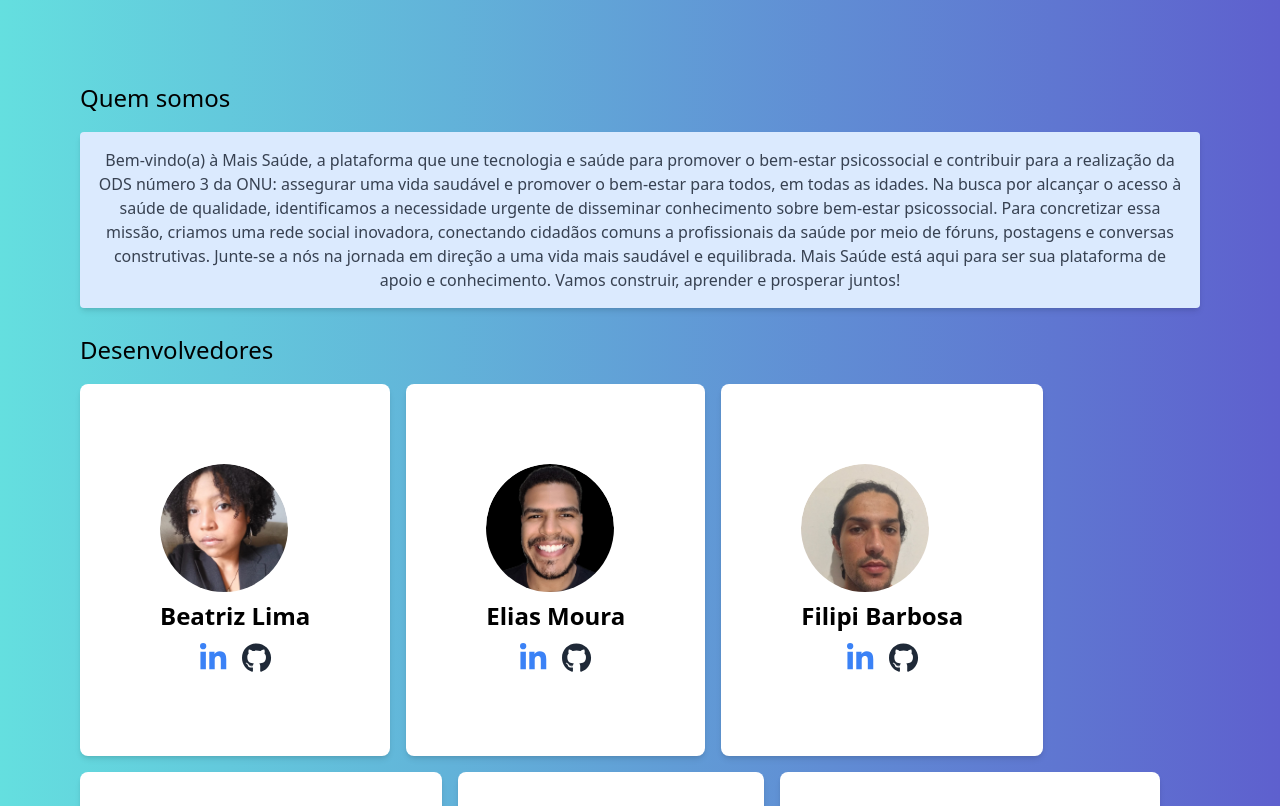
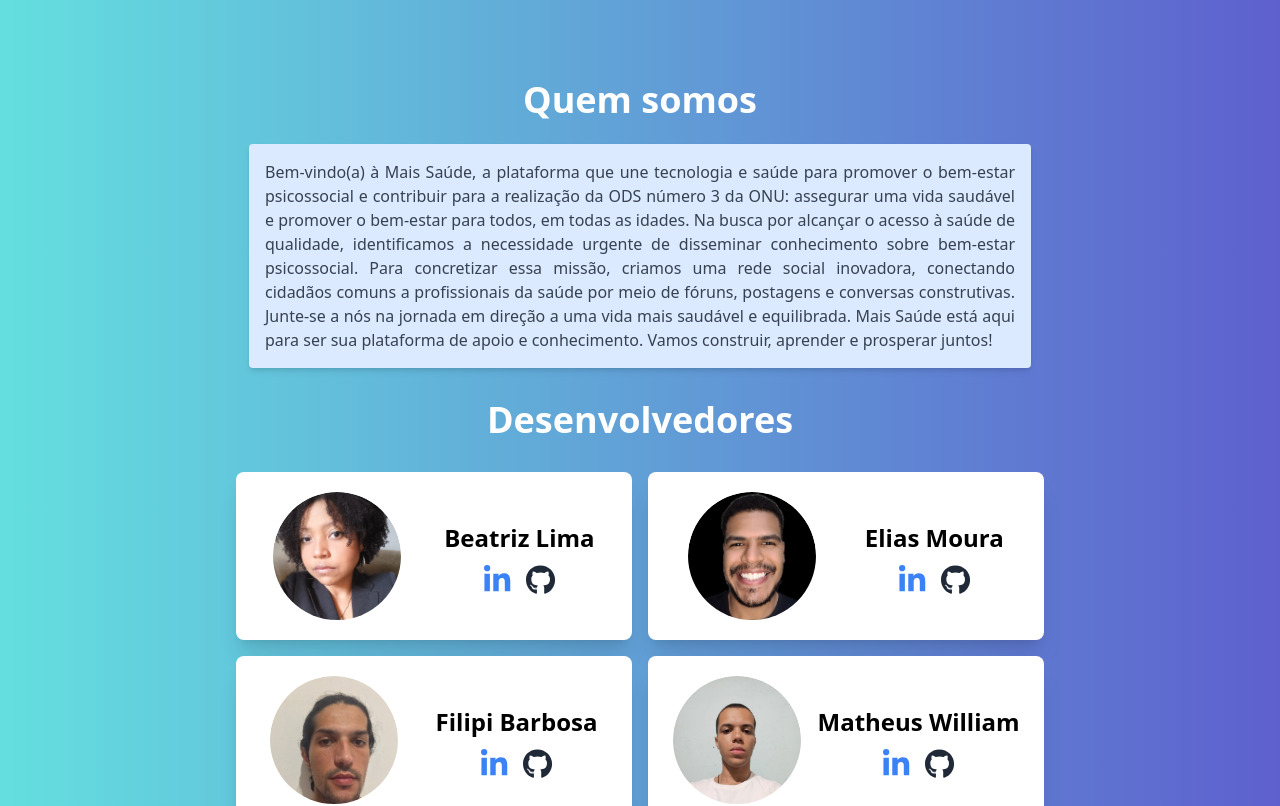
Before and after one commit to MaisSaudeGen/front-end-projeto-integrador, a React (Vite) app: page /sobre in a window 1280 px wide. Shown: the top 806 px of the page. Built offline with nearby package versions, Linux system fonts and the light colour scheme.

Commit message:
Ajustando estilos da página sobre.

```diff
--- a/src/pages/sobre/sobre.css
+++ b/src/pages/sobre/sobre.css
@@ -10,10 +10,11 @@
 
 .quem-somos {
     font-size: 24px;
+    @apply flex flex-col items-center justify-center
 }
 
 .sobre .membro {
-    @apply bg-white rounded-lg shadow-md p-20;
+    @apply bg-white rounded-lg shadow-xl p-5 hover:scale-105;
 }
 
 .sobre .membro img {
--- a/src/pages/sobre/sobre.tsx
+++ b/src/pages/sobre/sobre.tsx
@@ -1,7 +1,7 @@
-import React from 'react';
-import './sobre.css';
-import { FontAwesomeIcon } from '@fortawesome/react-fontawesome';
-import { faLinkedinIn, faGithub } from '@fortawesome/free-brands-svg-icons';
+import React from "react";
+import "./sobre.css";
+import { FontAwesomeIcon } from "@fortawesome/react-fontawesome";
+import { faLinkedinIn, faGithub } from "@fortawesome/free-brands-svg-icons";
 import beatrizImage from "../../assets/images/sobre/Beatriz.jpeg";
 import eliasImage from "../../assets/images/sobre/Elias.jpeg";
 import filipiImage from "../../assets/images/sobre/Filipi.jpeg";
@@ -9,8 +9,6 @@ import matheusImage from "../../assets/images/sobre/Matheus.jpeg";
 import mayaraImage from "../../assets/images/sobre/Mayara.jpeg";
 import stephannyImage from "../../assets/images/sobre/Stephanny.jpeg";
 import thamiresImage from "../../assets/images/sobre/Thamires.jpeg";
-import Navbar from '../../components/navbar/Navbar';
-import Footer from '../../components/footer/Footer';
 
 interface MembroProps {
   membro: {
@@ -23,67 +21,77 @@ interface MembroProps {
 
 const membros = [
   {
-    nome: 'Beatriz Lima',
+    nome: "Beatriz Lima",
     foto: beatrizImage,
-    linkedin: 'http://www.linkedin.com/in/beatrizdlima',
-    github: 'https://github.com/beadlim',
+    linkedin: "http://www.linkedin.com/in/beatrizdlima",
+    github: "https://github.com/beadlim",
   },
   {
-    nome: 'Elias Moura',
+    nome: "Elias Moura",
     foto: eliasImage,
-    linkedin: 'https://www.linkedin.com/in/elias-s-moura/',
-    github: 'https://github.com/Elias-Moura',
+    linkedin: "https://www.linkedin.com/in/elias-s-moura/",
+    github: "https://github.com/Elias-Moura",
   },
   {
-    nome: 'Filipi Barbosa',
+    nome: "Filipi Barbosa",
     foto: filipiImage,
-    linkedin: 'https://www.linkedin.com/in/filipi-barbosa-sp/',
-    github: 'https://github.com/Filipi231',
+    linkedin: "https://www.linkedin.com/in/filipi-barbosa-sp/",
+    github: "https://github.com/Filipi231",
   },
   {
-    nome: 'Matheus William',
+    nome: "Matheus William",
     foto: matheusImage,
-    linkedin: 'https://www.linkedin.com/in/matheus-william140867/',
-    github: 'https://github.com/MJCatafesta',
+    linkedin: "https://www.linkedin.com/in/matheus-william140867/",
+    github: "https://github.com/MJCatafesta",
   },
   {
-    nome: 'Mayara Leal',
+    nome: "Mayara Leal",
     foto: mayaraImage,
-    linkedin: 'http://www.linkedin.com/in/mayaracleal',
-    github: 'https://github.com/Maycleal',
+    linkedin: "http://www.linkedin.com/in/mayaracleal",
+    github: "https://github.com/Maycleal",
   },
   {
-    nome: 'Stephanny Chaves',
+    nome: "Stephanny Chaves",
     foto: stephannyImage,
-    linkedin: 'https://www.linkedin.com/in/stefanny-chaves/',
-    github: 'https://github.com/Sterchaves',
+    linkedin: "https://www.linkedin.com/in/stefanny-chaves/",
+    github: "https://github.com/Sterchaves",
   },
   {
-    nome: 'Thamires Pereira',
+    nome: "Thamires Pereira",
     foto: thamiresImage,
-    linkedin: 'https://www.linkedin.com/in/thamirespereira-dev/',
-    github: 'https://github.com/thamirespereira',
-  }
+    linkedin: "https://www.linkedin.com/in/thamirespereira-dev/",
+    github: "https://github.com/thamirespereira",
+  },
 ];
 
 const MembroComponent: React.FC<MembroProps> = ({ membro }) => {
   return (
-      <div className="membro text-center inline-block mr-4 mb-4">
+    <div className="membro flex justify-around items-center gap-2 text-center m-2">
       <div className="rounded-full overflow-hidden w-32 h-32">
         <img
           src={membro.foto}
           alt={`Foto de ${membro.nome}`}
           className="w-full h-full object-cover object-center"
-          style={{ objectPosition: '50% 50%' }}
+          style={{ objectPosition: "50% 50%" }}
         />
       </div>
       <div className="text-left mt-2">
         <h2 className="text-lg font-semibold">{membro.nome}</h2>
         <div className="flex justify-center">
-          <a href={membro.linkedin} target="_blank" rel="noreferrer" className="text-blue-500 hover:text-blue-700 mx-2">
+          <a
+            href={membro.linkedin}
+            target="_blank"
+            rel="noreferrer"
+            className="text-blue-500 hover:text-blue-700 mx-2"
+          >
             <FontAwesomeIcon icon={faLinkedinIn} size="lg" />
           </a>
-          <a href={membro.github} target="_blank" rel="noreferrer" className="text-gray-800 hover:text-black mx-2">
+          <a
+            href={membro.github}
+            target="_blank"
+            rel="noreferrer"
+            className="text-gray-800 hover:text-black mx-2"
+          >
             <FontAwesomeIcon icon={faGithub} size="lg" />
           </a>
         </div>
@@ -94,31 +102,36 @@ const MembroComponent: React.FC<MembroProps> = ({ membro }) => {
 
 const Sobre: React.FC = () => {
   return (
-    <div>
     <section className="sobre">
-      <div className="quem-somos">
-        <p>Quem somos</p>
+      <div className="quem-somos gap-2">
+        <p className="text-white font-bold text-4xl">Quem somos</p>
         <div className="texto-introdutorio mt-4 text-base text-gray-700 text-center bg-blue-100 p-4 rounded mb-6 shadow-md">
-      <p>
-      Bem-vindo(a) à Mais Saúde, a plataforma que une tecnologia e saúde para promover o bem-estar psicossocial e contribuir para a realização
-            da ODS número 3 da ONU: assegurar uma vida saudável e promover o bem-estar para todos, em todas as idades.
-            Na busca por alcançar o acesso à saúde de qualidade, identificamos a necessidade urgente de disseminar conhecimento
-            sobre bem-estar psicossocial. Para concretizar essa missão, criamos uma rede social inovadora, conectando cidadãos
-            comuns a profissionais da saúde por meio de fóruns, postagens e conversas construtivas.
-            Junte-se a nós na jornada em direção a uma vida mais saudável e equilibrada.
-            Mais Saúde está aqui para ser sua plataforma de apoio e conhecimento.
+          <p className="text-justify max-w-[750px]">
+            Bem-vindo(a) à Mais Saúde, a plataforma que une tecnologia e saúde
+            para promover o bem-estar psicossocial e contribuir para a
+            realização da ODS número 3 da ONU: assegurar uma vida saudável e
+            promover o bem-estar para todos, em todas as idades. Na busca por
+            alcançar o acesso à saúde de qualidade, identificamos a necessidade
+            urgente de disseminar conhecimento sobre bem-estar psicossocial.
+            Para concretizar essa missão, criamos uma rede social inovadora,
+            conectando cidadãos comuns a profissionais da saúde por meio de
+            fóruns, postagens e conversas construtivas. Junte-se a nós na
+            jornada em direção a uma vida mais saudável e equilibrada. Mais
+            Saúde está aqui para ser sua plataforma de apoio e conhecimento.
             Vamos construir, aprender e prosperar juntos!
           </p>
         </div>
-      <h1 className="titulo-desenvolvedores mb-4">Desenvolvedores</h1>
-      <div className="flex flex-wrap">
+        <h1 className="text-white font-bold text-4xl mb-4">Desenvolvedores</h1>
+        <div className="flex flex-col lg:grid lg:grid-cols-2">
           {membros.map((membro) => (
             <MembroComponent key={membro.nome} membro={membro} />
           ))}
         </div>
+        <a href="/" className="bg-blue-600 mt-6 rounded-md p-2 text-white shadow-lg hover:scale-105">
+          Voltar a página principal
+        </a>
       </div>
     </section>
-    </div>
   );
 };
 
```
Lines whose indentation alone changed are shown as unchanged.
